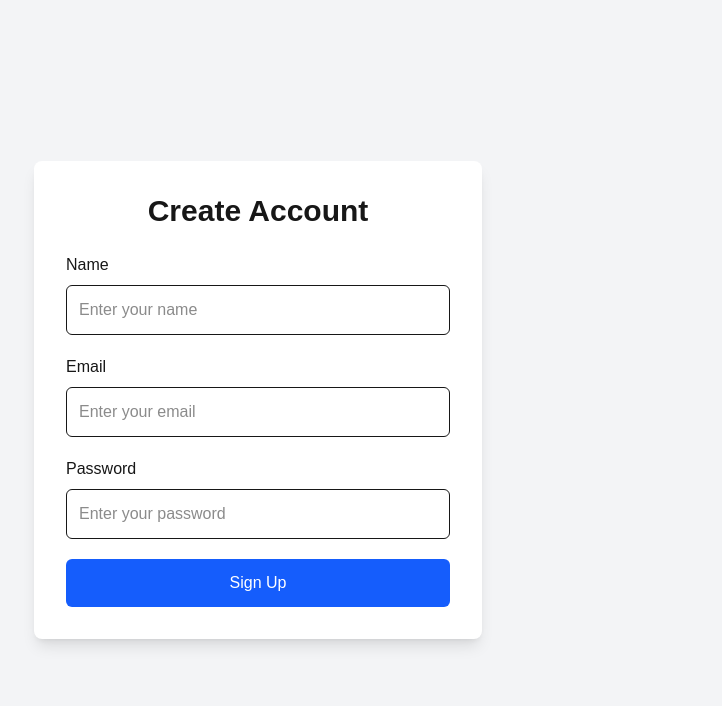
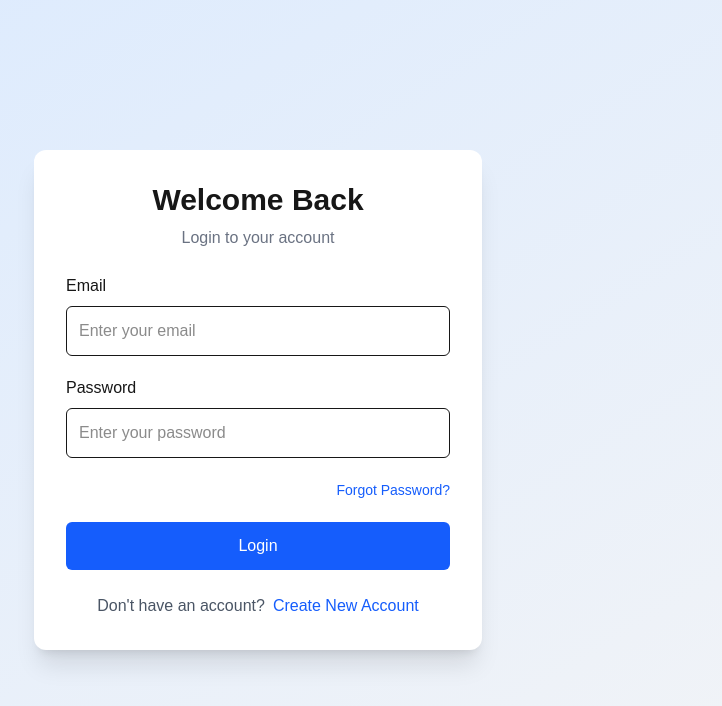
Before and after one commit to Hammad-Tauqir/nextjs-mysql-auth, a Next.js app: page / in a window 1280 px wide. Shown: the top 706 px of the page, without its empty margins (382-1104 px from the left). Built offline with nearby package versions, Linux system fonts and the light colour scheme.

Commit message:
login and signup page updated

```diff
--- a/app/page.tsx
+++ b/app/page.tsx
@@ -1,9 +1,281 @@
-import SignupForm from "@/components/auth/SignupForm";
+"use client";
 
-export default function SignupPage() {
+import { useState } from "react";
+import { useRouter } from "next/navigation";
+import Link from "next/link";
+
+
+export default function Home() {
+
+  const router = useRouter();
+
+
+  const [email,setEmail] = useState("");
+  const [password,setPassword] = useState("");
+  const [message,setMessage] = useState("");
+
+
+  const handleLogin = async(
+    e:React.FormEvent
+  )=>{
+
+    e.preventDefault();
+
+
+    const response = await fetch(
+      "/api/auth/login",
+      {
+        method:"POST",
+        headers:{
+          "Content-Type":"application/json"
+        },
+        body:JSON.stringify({
+          email,
+          password
+        })
+      }
+    );
+
+
+    const data = await response.json();
+
+
+
+    if(!response.ok){
+
+      setMessage(
+        data.message || "Login failed"
+      );
+
+    }
+    else{
+
+      setMessage(
+        "Login successful!"
+      );
+
+
+      setTimeout(()=>{
+
+        router.push("/dashboard");
+
+      },1000);
+
+
+    }
+
+
+  }
+
+
+
   return (
-    <main className="flex min-h-screen items-center justify-center bg-gray-100 p-4">
-      <SignupForm />
+
+    <main className="
+      flex
+      min-h-screen
+      items-center
+      justify-center
+      bg-gradient-to-br
+      from-blue-100
+      to-gray-100
+      p-4
+    ">
+
+
+      <div className="
+        w-full
+        max-w-md
+        rounded-xl
+        bg-white
+        p-8
+        shadow-xl
+      ">
+
+
+        <h1 className="
+          mb-2
+          text-center
+          text-3xl
+          font-bold
+        ">
+          Welcome Back
+        </h1>
+
+
+        <p className="
+          mb-6
+          text-center
+          text-gray-500
+        ">
+          Login to your account
+        </p>
+
+
+
+        <form
+          onSubmit={handleLogin}
+          className="space-y-5"
+        >
+
+
+          <div>
+
+            <label className="mb-2 block font-medium">
+              Email
+            </label>
+
+
+            <input
+              type="email"
+              value={email}
+              onChange={
+                (e)=>setEmail(e.target.value)
+              }
+              placeholder="Enter your email"
+              className="
+                w-full
+                rounded-md
+                border
+                p-3
+                outline-none
+                focus:ring-2
+                focus:ring-blue-500
+              "
+            />
+
+          </div>
+
+
+
+
+          <div>
+
+            <label className="mb-2 block font-medium">
+              Password
+            </label>
+
+
+            <input
+              type="password"
+              value={password}
+              onChange={
+                (e)=>setPassword(e.target.value)
+              }
+              placeholder="Enter your password"
+              className="
+                w-full
+                rounded-md
+                border
+                p-3
+                outline-none
+                focus:ring-2
+                focus:ring-blue-500
+              "
+            />
+
+          </div>
+
+
+
+
+          <div className="text-right">
+
+            <Link
+              href="/forgot-password"
+              className="
+                text-sm
+                text-blue-600
+                hover:underline
+              "
+            >
+              Forgot Password?
+            </Link>
+
+          </div>
+
+
+
+
+          <button
+
+            type="submit"
+
+            className="
+              w-full
+              rounded-md
+              bg-blue-600
+              py-3
+              text-white
+              hover:bg-blue-700
+            "
+
+          >
+
+            Login
+
+          </button>
+
+
+
+        </form>
+
+
+
+
+        {
+          message && (
+
+            <p className="
+              mt-4
+              text-center
+            ">
+              {message}
+            </p>
+
+          )
+        }
+
+
+
+
+        <div className="
+          mt-6
+          text-center
+          text-gray-600
+        ">
+
+
+          Don't have an account?
+
+
+
+          <Link
+
+            href="/signup"
+
+            className="
+              ml-2
+              font-medium
+              text-blue-600
+              hover:underline
+            "
+
+          >
+
+            Create New Account
+
+          </Link>
+
+
+        </div>
+
+
+      </div>
+
+
     </main>
-  );
+
+  )
+
 }
--- a/app/signup/page.tsx
+++ b/app/signup/page.tsx
@@ -0,0 +1,27 @@
+import SignupForm from "@/components/auth/SignupForm";
+
+
+export default function SignupPage() {
+
+  return (
+
+    <main
+      className="
+        flex
+        min-h-screen
+        items-center
+        justify-center
+        bg-gradient-to-br
+        from-blue-100
+        to-gray-100
+        p-4
+      "
+    >
+
+      <SignupForm />
+
+    </main>
+
+  );
+
+}
```
